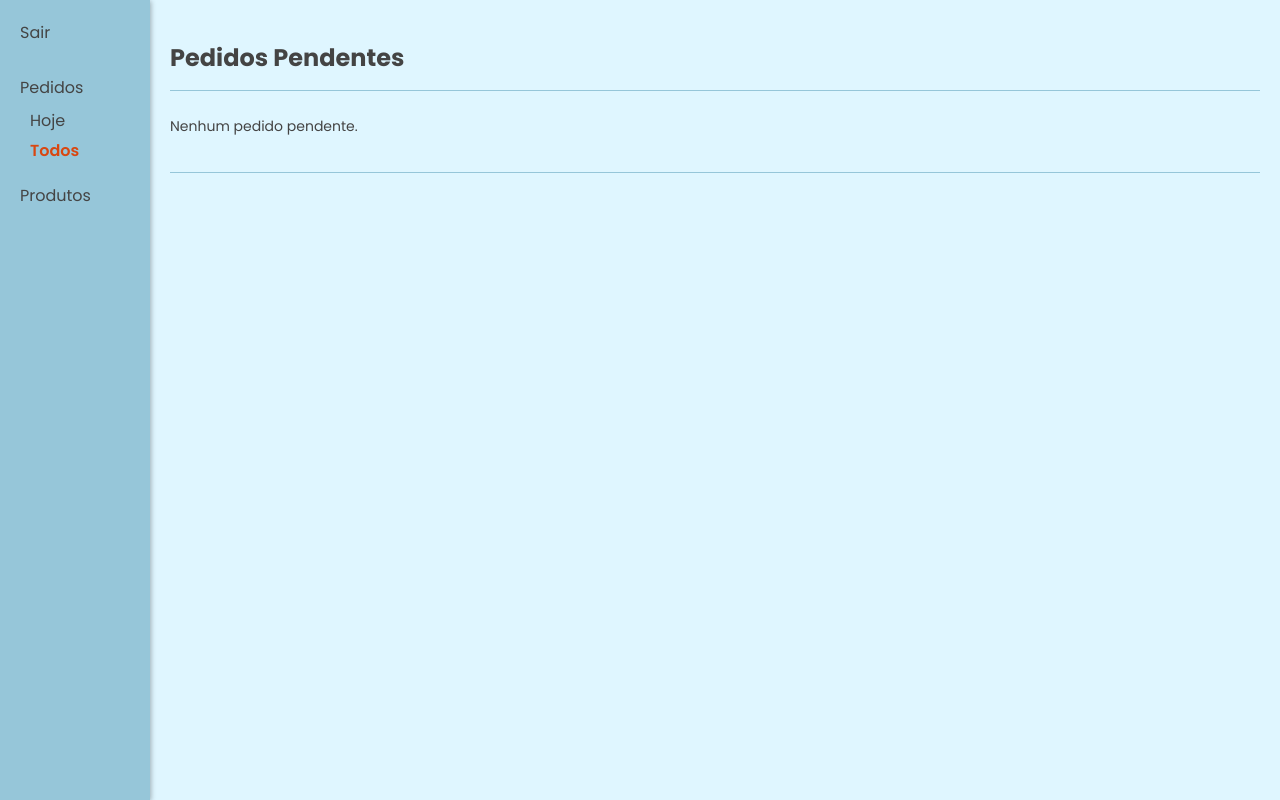
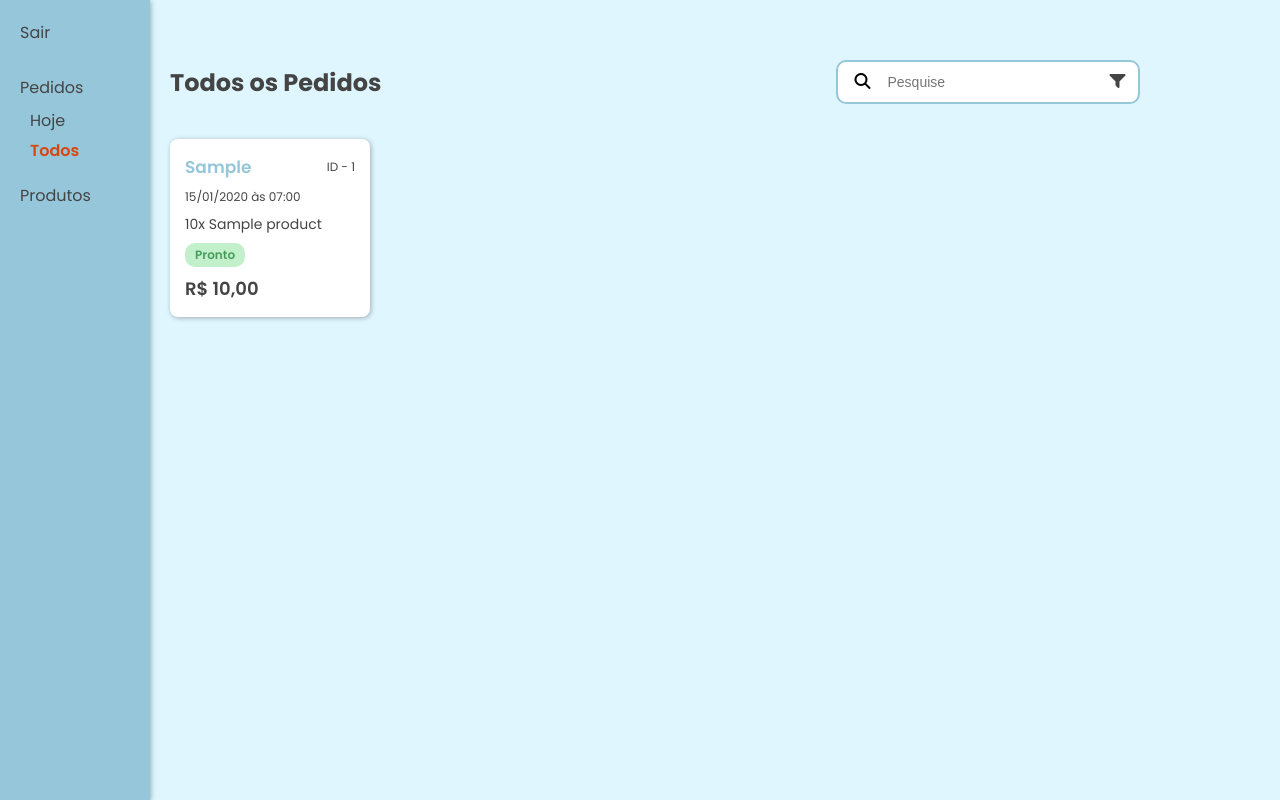
Before and after one commit to ericSilvaP/simple-ice-cream-parlor-system, a Django app: page /gerencia/dashboard/todos/ in a window 1280 px wide. Run offline with Django 5.2, Linux system fonts and the light colour scheme; tables that the repository leaves empty hold one stand-in row (values such as "Sample post"); some libraries are stand-ins or nearby versions.

Commit message:
feat: all orders page with search and filter

```diff
--- a/products_manager/static/products_manager/css/style.css
+++ b/products_manager/static/products_manager/css/style.css
@@ -60,9 +60,17 @@ main {
   flex: 1;
   padding: var(--spacing-gutter-light);
 }
+
 #sidebar-logout {
   display: flex;
   justify-content: flex-start;
+}
+
+#container-header {
+  display: grid;
+  grid-template-columns: 1fr 1fr;
+  justify-content: space-between;
+  align-items: center;
 }
 
 .sidebar-logout-button {
@@ -205,6 +213,16 @@ main {
   color: var(--color-04);
 }
 
+.order-card-status--complete {
+  background-color: #c2f0cb;
+  color: var(--color-success);
+}
+
+.order-card-status--canceled {
+  background-color: #f5c6c6;
+  color: var(--color-error);
+}
+
 .order-card-price {
   font-size: 1.8rem;
   font-weight: 600;
--- a/products_manager/templates/products_manager/base.html
+++ b/products_manager/templates/products_manager/base.html
@@ -17,7 +17,9 @@
       <main>
         {% block content %}
         {% endblock content %}
+        {% include 'global/partials/pagination.html' %}
       </main>
     </div>
   </body>
+  <script src="{% static 'global/scripts/modal.js' %}"></script>
 </html>
--- /dev/null
+++ b/products_manager/templates/products_manager/pages/orders_all.html
@@ -0,0 +1,20 @@
+{% extends "products_manager/base.html" %}
+{% block title %}
+  Administração |
+{% endblock title %}
+{% block content %}
+  <div class="orders-horizontal-container">
+    <div id="container-header">
+      <h2>Todos os Pedidos</h2>
+      {% include 'global/partials/search-bar.html' %}
+    </div>
+    {% include 'global/partials/messages.html' %}
+    <div class="orders-horizontal-cards-container">
+      {% for order in pending_orders %}
+        {% include 'products_manager/partials/non-button-order-card.html' %}
+      {% empty %}
+        <p class="orders-empty-message">Nenhum pedido pendente.</p>
+      {% endfor %}
+    </div>
+  </div>
+{% endblock content %}
--- /dev/null
+++ b/products_manager/templates/products_manager/partials/filter-modal.html
@@ -0,0 +1,35 @@
+{% comment %} precisa estar dentro de um formulário de pesquisa {% endcomment %}
+<div class="modal hidden" id="filter-modal">
+  <div class="filter-modal-container">
+    <h3 class="center">Escolha os filtros</h3>
+    <div class="price-filter">
+      <label for="filter-min-value">Valor Mínimo</label>
+      <input name="min_value"
+             id="filter-min-value"
+             type="number"
+             class="min-price-input"
+             min="0"
+             placeholder="10">
+      <label for="filter-max-value">Valor Máximo</label>
+      <input name="max_value"
+             id="filter-max-value"
+             type="number"
+             class="min-price-input"
+             placeholder="100">
+    </div>
+    <div class="category-filter">
+      <strong>Status</strong>
+      <div class="categories-filter">
+        {% for status in status_list %}
+          <div class="categorie-opt">
+            <input type="checkbox" name="{{ status }}" id="{{ status }}">
+            <label for="{{ status }}">{{ status }}</label>
+          </div>
+        {% endfor %}
+      </div>
+    </div>
+    <div class="filter-ok-button-container">
+      <span class="filter-ok-button orange-button filter-button-toggle">OK</span>
+    </div>
+  </div>
+</div>
--- /dev/null
+++ b/products_manager/templates/products_manager/partials/non-button-order-card.html
@@ -0,0 +1,25 @@
+<div class="horizontal-order-card">
+  <div class="order-card-header">
+    <span class="order-card-name">{{ order.user.username }}</span>
+    <span class="order-card-id">ID - {{ order.id }}</span>
+  </div>
+  <span class="order-card-date">{{ order.created_at|date:"d/m/Y" }} às {{ order.created_at|time:"H:i" }}</span>
+  <p class="order-card-items">
+    {% for item in order.items.all %}
+      {{ item.quantity }}x {{ item.product.name }}
+      {% if not forloop.last %},{% endif %}
+    {% endfor %}
+  </p>
+  <span class="order-card-status order-card-status--{{ order.status }}">
+    {% if order.status == "complete" %}
+      Pronto
+    {% elif order.status == "canceled" %}
+      Cancelado
+    {% elif order.status == "pending" %}
+      Pendente
+    {% else %}
+      Indefinido
+    {% endif %}
+  </span>
+  <span class="order-card-price">R$ {{ order.total_value }}</span>
+</div>
--- a/products_manager/urls.py
+++ b/products_manager/urls.py
@@ -6,7 +6,7 @@ app_name = "products_manager"
 urlpatterns = [
     path("login/", views.login, name="login"),
     path("dashboard/hoje/", views.dashboard_today, name="orders_today"),
-    path("dashboard/todos/", views.dashboard_today, name="orders_all"),
+    path("dashboard/todos/", views.dashboard_all, name="orders_all"),
     path("dashboard/cancelar/<int:pk>/", views.order_cancel, name="order_cancel"),
     path("dashboard/completo/<int:pk>/", views.order_complete, name="order_complete"),
 ]
--- a/products_manager/views.py
+++ b/products_manager/views.py
@@ -1,9 +1,12 @@
 from django.shortcuts import render, redirect, get_object_or_404
 from products.forms import LoginUserForm
-from products.models import Order
+from products.models import Category, Order
 from django.utils import timezone
 from django.views.decorators.http import require_POST
 from django.contrib import messages
+from django.core.paginator import Paginator
+
+from utils.pagination import make_pagination_range
 
 
 def login(request):
@@ -30,6 +33,67 @@ def dashboard_today(request):
     )
 
 
+def dashboard_all(request):
+    orders = Order.objects.all()
+    categories = Category.objects.all()
+
+    # SEARCH AND FILTER
+    search_term = request.GET.get("q", "")
+    min_value = request.GET.get("min_value")
+    max_value = request.GET.get("max_value")
+    status_list = ["Completo", "Cancelado", "Pendente"]
+
+    if search_term:
+        if str(search_term).isdigit():
+            orders = orders.filter(pk__icontains=search_term)
+        else:
+            orders = orders.filter(user__username__icontains=search_term)
+
+        if orders:
+            messages.info(request, f'Pesquisa para "{search_term}"')
+        else:
+            orders = Order.objects.all()
+    if min_value:
+        orders = orders.filter(price__gte=min_value)
+    if max_value:
+        orders = orders.filter(price__lte=max_value)
+    for status in status_list:
+        status_search = ""
+        if status == "Completo" and request.GET.get(status):
+            status_search = "complete"
+        if status == "Cancelado" and request.GET.get(status):
+            status_search = "canceled"
+        if status == "Pendente" and request.GET.get(status):
+            status_search = "pending"
+
+        if status_search:
+            orders = orders.filter(status=status_search)
+
+    # PAGINATION
+    try:
+        current_page = int(request.GET.get("page", 1))
+    except ValueError:
+        current_page = 1
+
+    paginator = Paginator(orders, 30)
+    page_obj = paginator.get_page(current_page)
+
+    pagination_range = make_pagination_range(paginator.page_range, 5, current_page)
+
+    return render(
+        request,
+        "products_manager/pages/orders_all.html",
+        context={
+            "pending_orders": page_obj,
+            "page_obj": page_obj,
+            "categories": categories,
+            "modal_path": "products_manager/partials/filter-modal.html",
+            "status_list": status_list,
+            "pagination_range": pagination_range,
+        },
+    )
+
+
 @require_POST
 def order_complete(request, pk):
     order = get_object_or_404(Order, pk=pk)
```
